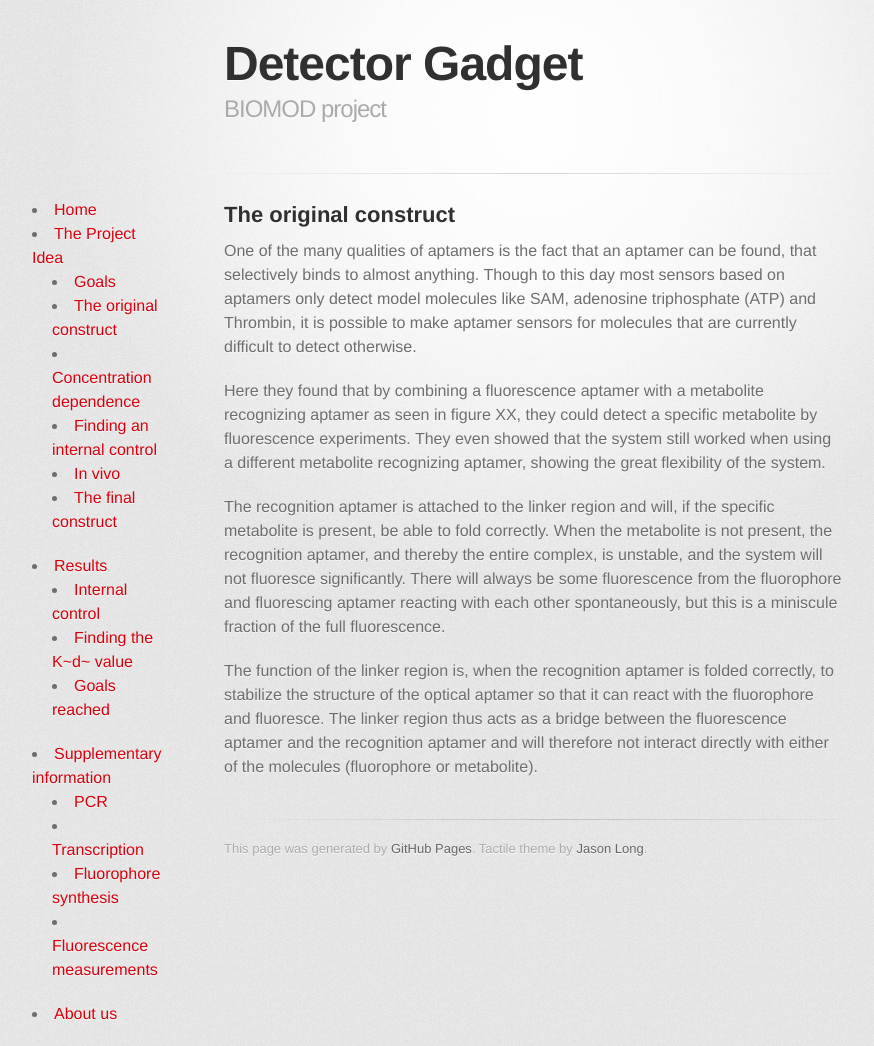
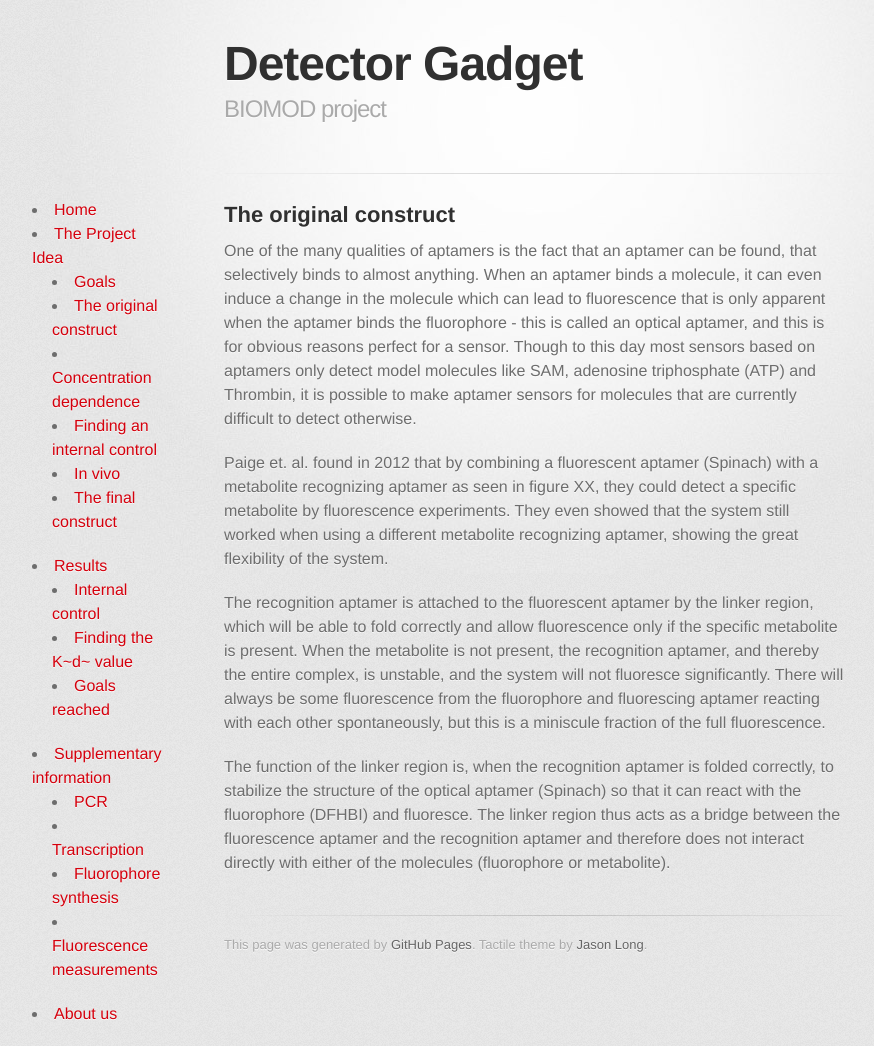
Before and after one commit to detectorgadget/detectorgadget.github.io, a Jekyll site: the page built from theoriginalconstruct.md, in a window 1280 px wide. Shown: the whole page, without its empty margins (106-980 px from the left). Built offline with Jekyll 4.4.1, drawn with Linux system fonts in a browser that asks for light colours; some web fonts are replaced.

Commit message:
Update text

```diff
--- a/theoriginalconstruct.md
+++ b/theoriginalconstruct.md
@@ -4,10 +4,10 @@ layout: default
 
 ##The original construct
 
-One of the many qualities of aptamers is the fact that an aptamer can be found, that selectively binds to almost anything. Though to this day most sensors based on aptamers only detect model molecules like SAM, adenosine triphosphate (ATP) and Thrombin, it is possible to make aptamer sensors for molecules that are currently difficult to detect otherwise.
+One of the many qualities of aptamers is the fact that an aptamer can be found, that selectively binds to almost anything. When an aptamer binds a molecule, it can even induce a change in the molecule which can lead to fluorescence that is only apparent when the aptamer binds the fluorophore - this is called an optical aptamer, and this is for obvious reasons perfect for a sensor. Though to this day most sensors based on aptamers only detect model molecules like SAM, adenosine triphosphate (ATP) and Thrombin, it is possible to make aptamer sensors for molecules that are currently difficult to detect otherwise.
 
-Here they found that by combining a fluorescence aptamer with a metabolite recognizing aptamer as seen in figure XX, they could detect a specific metabolite by fluorescence experiments. They even showed that the system still worked when using a different metabolite recognizing aptamer, showing the great flexibility of the system.
+Paige et. al. found in 2012 that by combining a fluorescent aptamer (Spinach) with a metabolite recognizing aptamer as seen in figure XX, they could detect a specific metabolite by fluorescence experiments. They even showed that the system still worked when using a different metabolite recognizing aptamer, showing the great flexibility of the system.
 
-The recognition aptamer is attached to the linker region and will, if the specific metabolite is present, be able to fold correctly. When the metabolite is not present, the recognition aptamer, and thereby the entire complex, is unstable, and the system will not fluoresce significantly. There will always be some fluorescence from the fluorophore and fluorescing aptamer reacting with each other spontaneously, but this is a miniscule fraction of the full fluorescence.
+The recognition aptamer is attached to the fluorescent aptamer by the linker region, which   will be able to fold correctly and allow fluorescence only if the specific metabolite is present. When the metabolite is not present, the recognition aptamer, and thereby the entire complex, is unstable, and the system will not fluoresce significantly. There will always be some fluorescence from the fluorophore and fluorescing aptamer reacting with each other spontaneously, but this is a miniscule fraction of the full fluorescence.
 
-The function of the linker region is, when the recognition aptamer is folded correctly, to stabilize the structure of the optical aptamer so that it can react with the fluorophore and fluoresce. The linker region thus acts as a bridge between the fluorescence aptamer and the recognition aptamer and will therefore not interact directly with either of the molecules (fluorophore or metabolite).
+The function of the linker region is, when the recognition aptamer is folded correctly, to stabilize the structure of the optical aptamer (Spinach) so that it can react with the fluorophore (DFHBI) and fluoresce. The linker region thus acts as a bridge between the fluorescence aptamer and the recognition aptamer and therefore does not interact directly with either of the molecules (fluorophore or metabolite).
```
